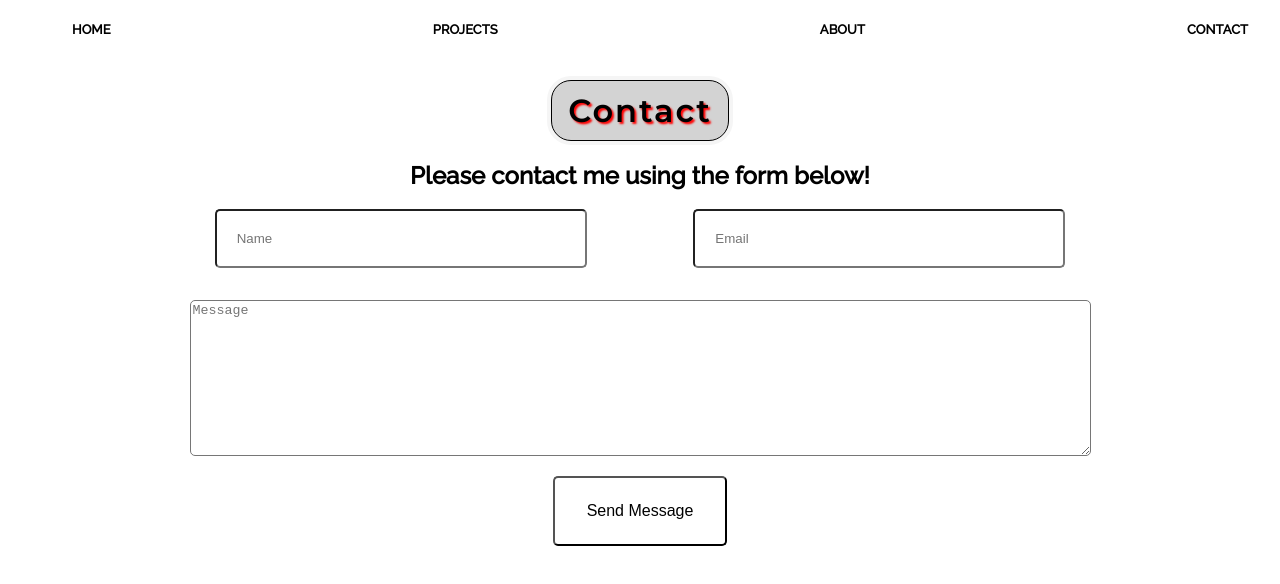
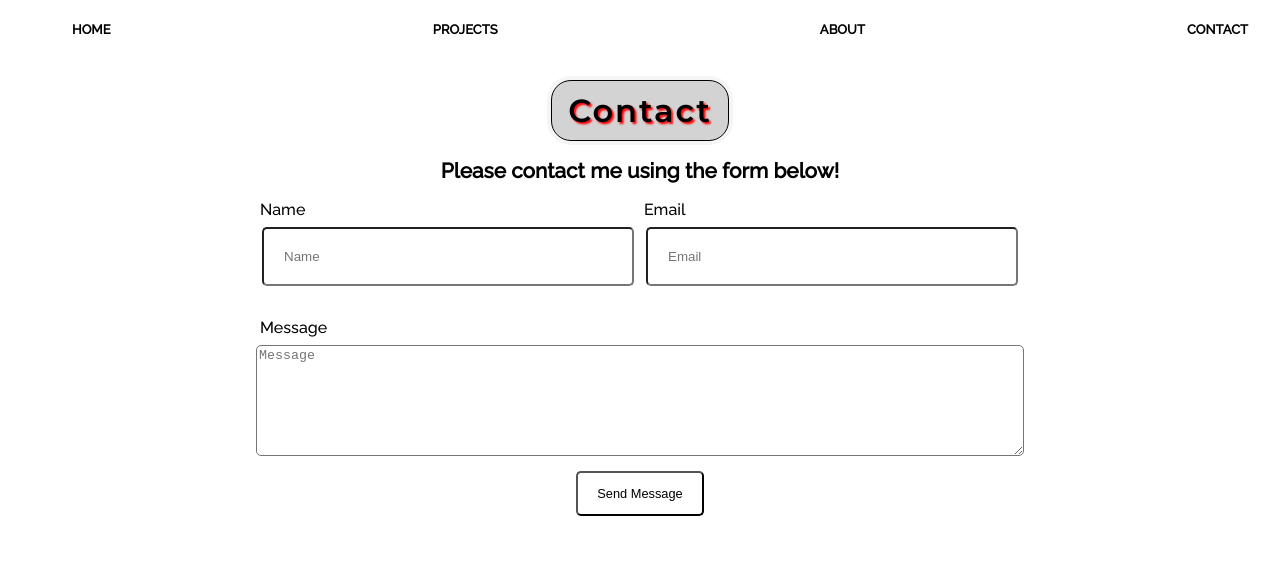
Before and after one commit to codeOfTheFuture/Personal-Portfolio, a Next.js app: page /Contact in a window 1280 px wide. Shown: the top 584 px of the page. Built offline with nearby package versions, Linux system fonts and the light colour scheme.

Commit message:
fixed styling on contact form, added labels for inputs and message

```diff
--- a/components/ContactForm.js
+++ b/components/ContactForm.js
@@ -26,56 +26,90 @@ const ContactForm = () => {
       onSubmit={() => formSubmit()}
     >
       <div className='form-group'>
-        <input
-          type='text'
-          placeholder='Name'
-          name='name'
-          className='form-control'
-        />
+        <div className='form-control'>
+          <label htmlFor='name' className='label'>
+            Name
+          </label>
+          <input type='text' placeholder='Name' name='name' className='input' />
+        </div>
+        <div className='form-control'>
+          <label htmlFor='email' className='label'>
+            Email
+          </label>
           <input
             type='email'
             placeholder='Email'
             name='email'
-          className='form-control'
+            className='input'
           />
         </div>
+      </div>
+      <div className='form-control'>
+        <label htmlFor='message' className='label'>
+          Message
+        </label>
         <textarea
           name='message'
           id='message'
-        cols='110'
-        rows='10'
+          cols='10'
+          rows='7'
           className='message'
           placeholder='Message'
         ></textarea>
+      </div>
       <button className='btn'>Send Message</button>
       <style jsx>{`
         .form {
           display: flex;
           flex-direction: column;
-          justify-content: space-between;
+          justify-content: center;
+          align-items: center;
+          width: 60%;
+        }
+        .form-group {
+          display: flex;
+          justify-content: center;
+          align-items: center;
+          margin-bottom: 2em;
+          width: 100%;
+        }
+        .form-control {
+          display: flex;
+          flex-direction: column;
           align-items: center;
           width: 100%;
         }
-        .form-group {
-          display: flex;
-          margin-bottom: 2em;
+        .label {
+          width: 100%;
+          text-align: left;
+          margin: 0 0 0.5em 0.5em;
         }
-        .form-control {
+        .input {
           width: 20.5rem;
-          margin: 0 4em;
+          // margin: 0 4em;
           padding: 1.5em;
           border-radius: 5px;
         }
+        .input:focus {
+          border: 2px solid red;
+          border-radius: 5px;
+        }
         .message {
+          box-sizing: border-box;
           padding 1.5em;
+          border-radius: 5px;
+          width: 100%;
+        }
+        .message:focus {
+          border: 2px solid red;
           border-radius: 5px;
         }
         .btn {
           margin-top: 1.2em;
-          padding: 1.5em 2em;
+          padding: 1em 1.5em;
           background-color: white;
           border-radius: 5px;
-          font-size: 1em;
+          font-size: 0.8em;
           cursor: pointer;
         }
         .btn:hover {
@@ -92,7 +126,7 @@ const ContactForm = () => {
             align-items: center;
             margin-bottom: 2em;
           }
-          .form-control {
+          .input {
             width: 18.5rem;
             margin: 2em 0;
           }
--- a/pages/Contact.js
+++ b/pages/Contact.js
@@ -30,6 +30,9 @@ const Contact = () => {
             box-shadow: 0 0 0 4px whitesmoke;
             text-shadow: 2px 2px 2px red;
           }
+          .contact h2 {
+            font-size: 1.3em;
+          }
           @media only screen and (max-width: 600px) {
             .contact {
               justify-content: center;
```
Lines whose indentation alone changed are shown as unchanged.
